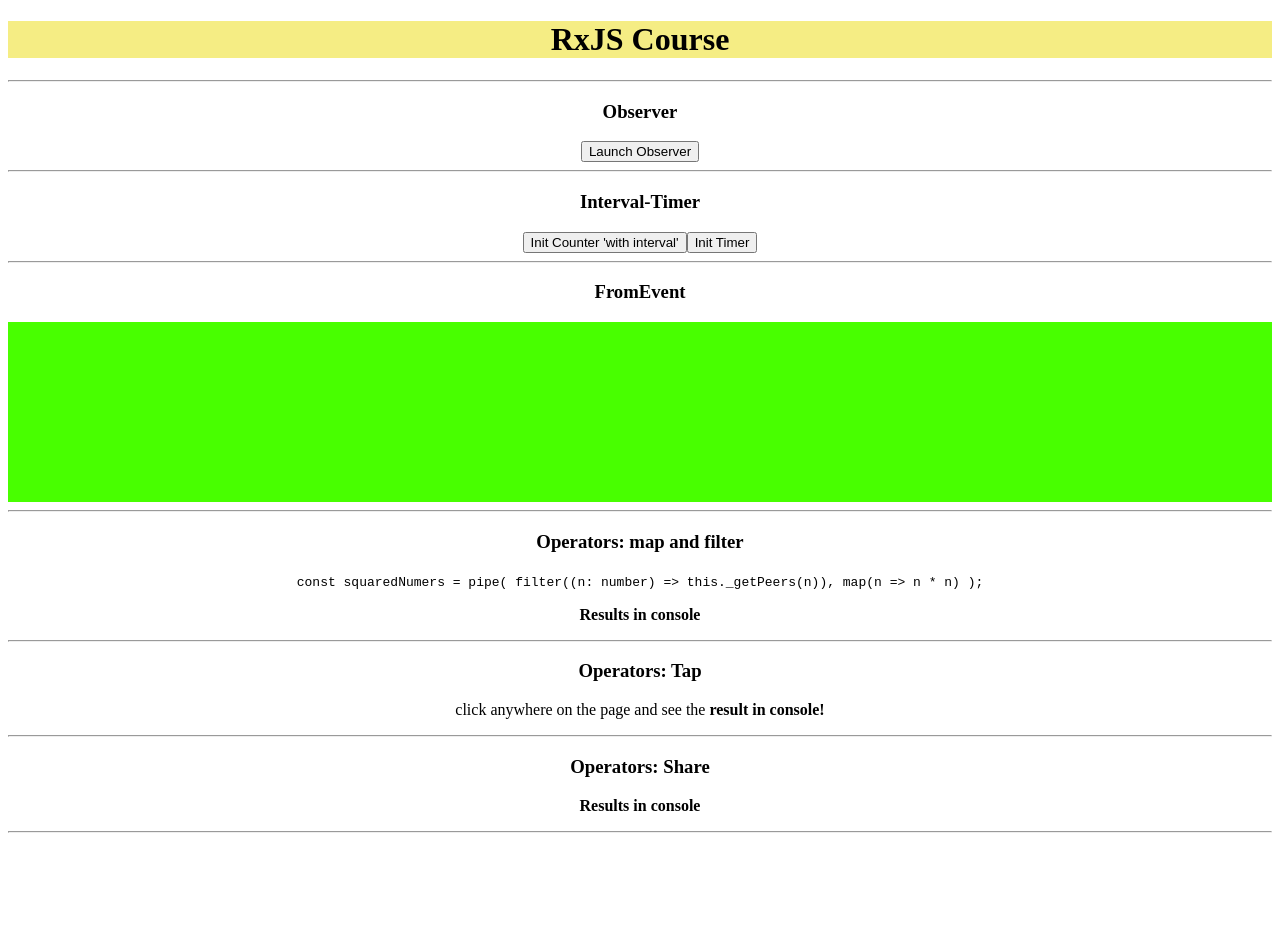
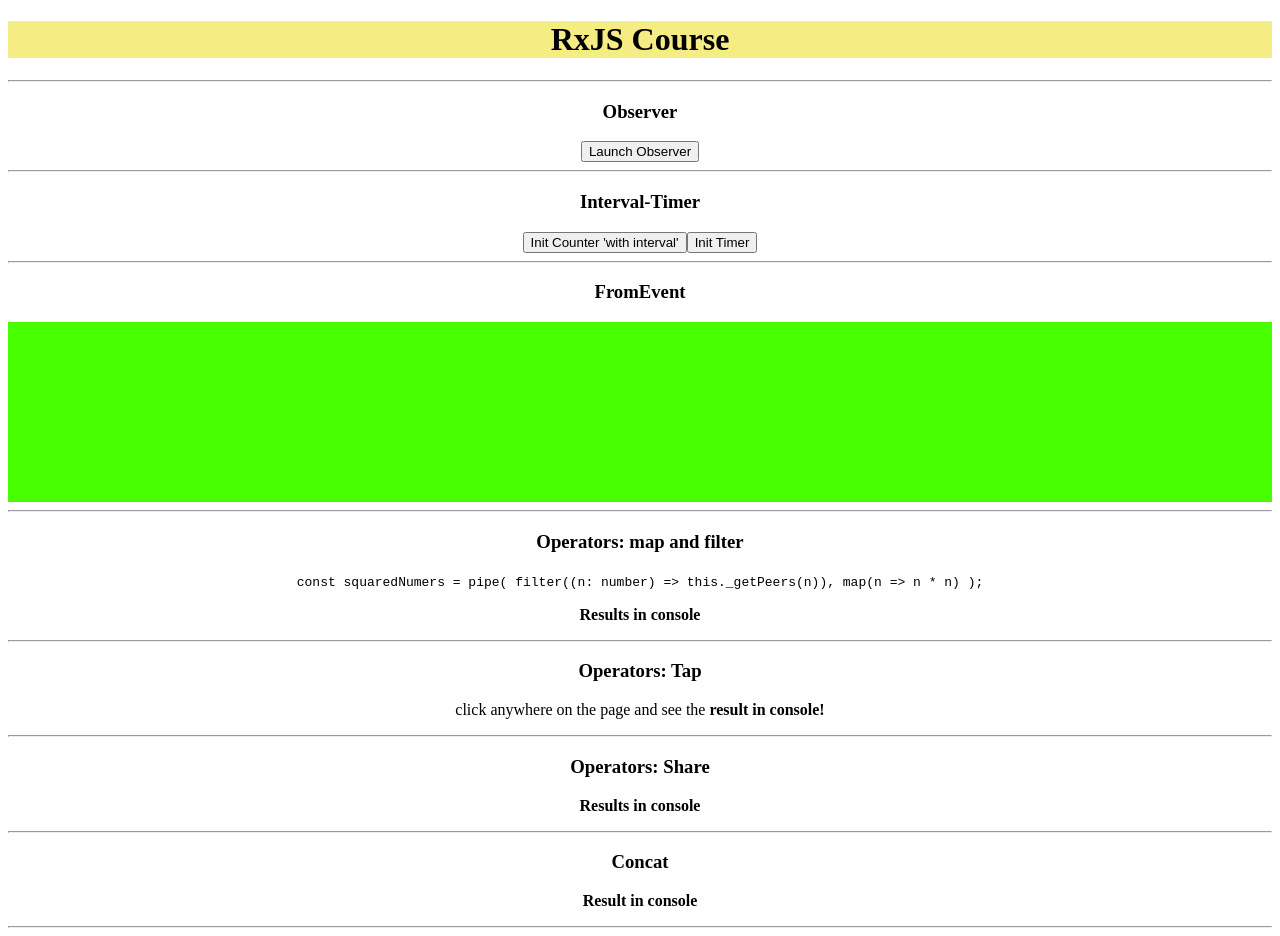
Before and after one commit to erickangweisz/RxJS-Course, an Angular app: page / in a window 1280 px wide. Before the commit the page ends 841 px from the top, so only its background shows below. Built offline with nearby package versions, Linux system fonts and the light colour scheme.

Commit message:
testing concat

```diff
--- /dev/null
+++ b/src/app/_components/concat/concat.component.html
@@ -0,0 +1,5 @@
+<h3>{{ title }}</h3>
+
+<p>
+    <strong>Result in console</strong>
+</p>
--- /dev/null
+++ b/src/app/_components/concat/concat.component.ts
@@ -0,0 +1,26 @@
+import { Component, OnInit } from '@angular/core';
+import { concat, interval, range } from 'rxjs';
+import { take } from 'rxjs/operators';
+
+@Component({
+  selector: 'app-concat',
+  templateUrl: './concat.component.html',
+  styleUrls: ['./concat.component.sass']
+})
+export class ConcatComponent implements OnInit {
+  title: string;
+
+  constructor() {
+    this.title = 'Concat';
+  }
+
+  ngOnInit() {
+    const timer = interval(1000).pipe(take(4));
+    const rango = range(1, 10);
+
+    const result = concat(timer, rango);
+
+    result.subscribe(x => console.log('[concat]', x));
+  }
+
+}
--- a/src/app/app.component.html
+++ b/src/app/app.component.html
@@ -19,4 +19,7 @@
 
     <app-share></app-share>
     <hr>
+
+    <app-concat></app-concat>
+    <hr>
 </div>
--- a/src/app/app.module.ts
+++ b/src/app/app.module.ts
@@ -9,6 +9,7 @@ import { FromeventComponent } from './_components/fromevent/fromevent.component'
 import { MapFilterComponent } from './_components/map-filter/map-filter.component';
 import { TapComponent } from './_components/tap/tap.component';
 import { ShareComponent } from './_components/share/share.component';
+import { ConcatComponent } from './_components/concat/concat.component';
 
 @NgModule({
   declarations: [
@@ -18,7 +19,8 @@ import { ShareComponent } from './_components/share/share.component';
     FromeventComponent,
     MapFilterComponent,
     TapComponent,
-    ShareComponent
+    ShareComponent,
+    ConcatComponent
   ],
   imports: [
     BrowserModule,
```
Also changed, not shown: src/app/_components/concat/concat.component.sass (added).
